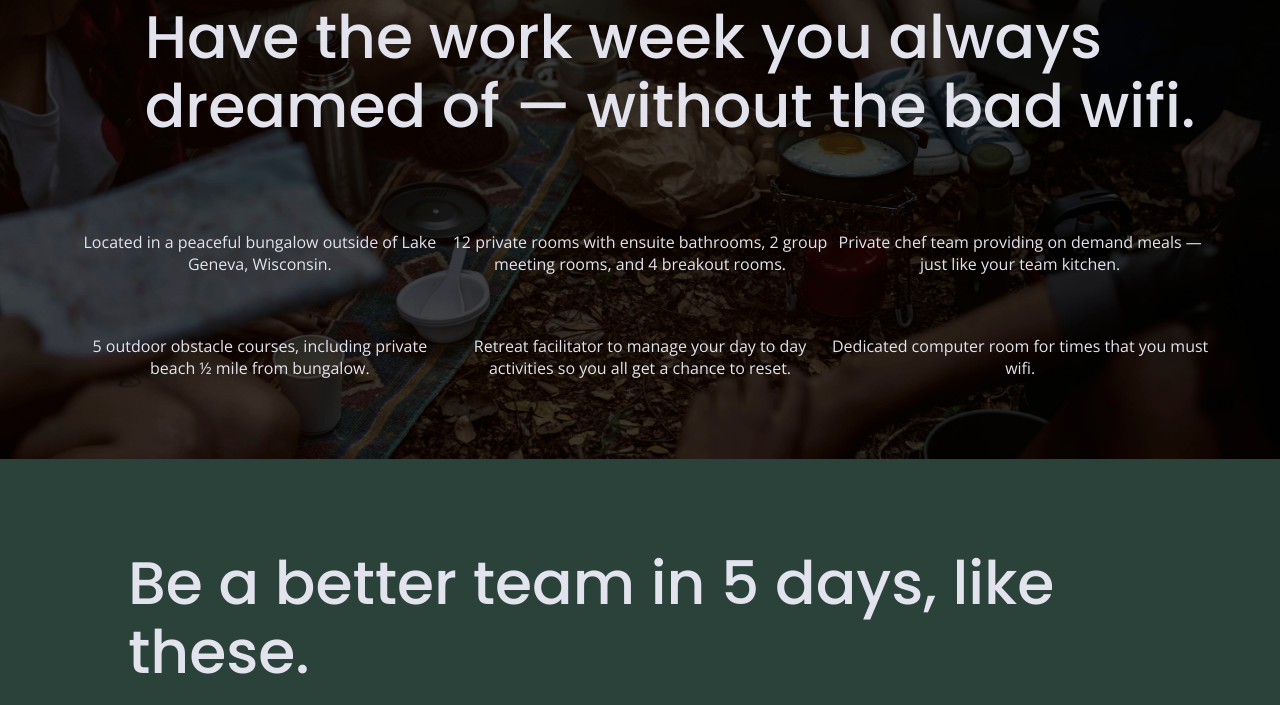
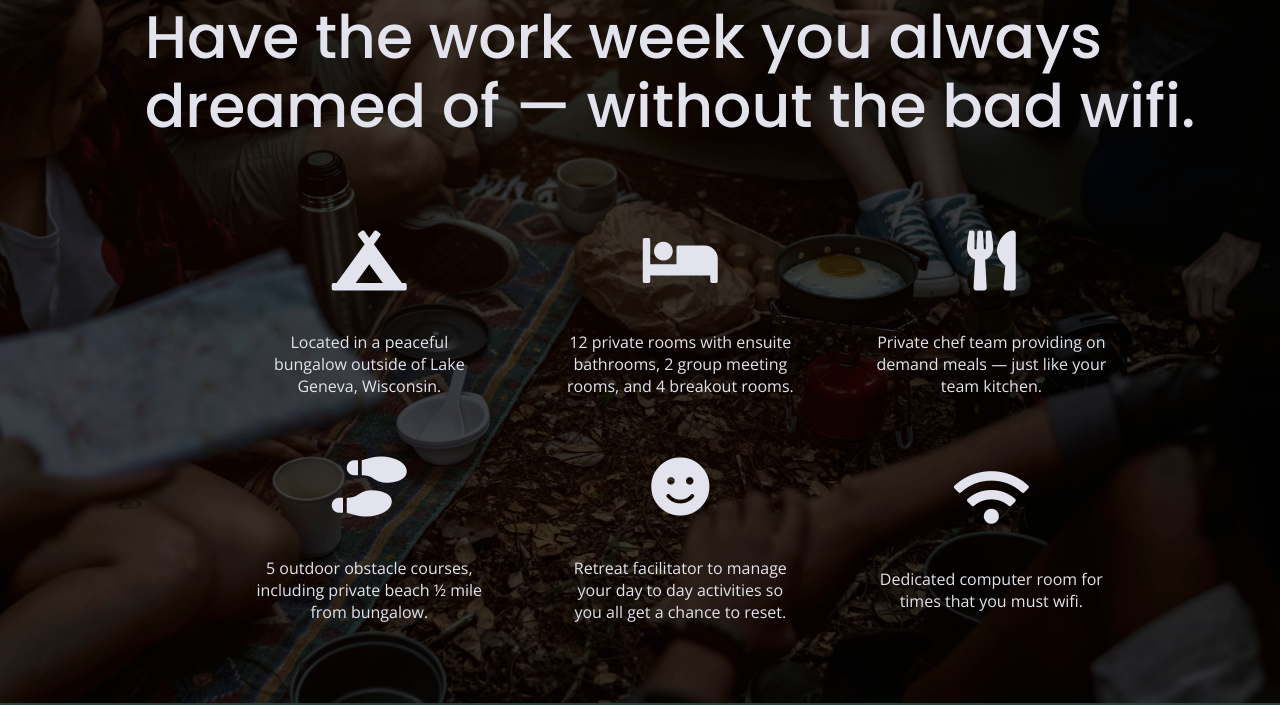
Before and after one commit to NicoleCarlucci/Unplugged-Website-Project, a website built with Parcel: page index.html in a window 1280 px wide. Shown: the part 1272-1977 px from the top of the page. Built offline with nearby package versions, Linux system fonts and the light colour scheme.

Commit message:
Added features' icons

```diff
--- a/css/main.css
+++ b/css/main.css
@@ -292,6 +292,31 @@ address {
       align-items: center;
       margin: 30px 0;
       text-align: center;
+      flex-flow: column;
+    }
+
+    .features-items article .fontawesome-icon{
+      width: 100%;
+      text-align: center;
+      display: flex;
+      justify-content: center;
+      align-items: center;
+      flex-flow: column;
+    }
+
+    .features i {
+      width: 100%;
+      font-size: 3.75em;
+      margin-bottom: 40px;
+    }
+
+    .features-items article .features-item-description{
+      width: 100%;
+      text-align: center;
+      display: flex;
+      justify-content: center;
+      align-items: center;
+      flex-flow: column;
     }
 
     /* Reviews */
@@ -634,11 +659,12 @@ address {
    }
 
    .features-items article{
-     width: 40%;
+     width: 35%;
      display: flex;
      justify-content: space-between;
      align-items: center;
-     flex-basis: 40%;
+     flex-basis: 35%;
+     padding-left: 7%;
    }
 
    /* Reviews */
@@ -852,11 +878,12 @@ address {
    }
 
    .features-items article{
-     width: 33%;
+     width: 20%;
      display: flex;
      justify-content: space-between;
      align-items: center;
-     flex-basis: 33%;
+     flex-basis: 20%;
+     padding-left: 7%;
    }
 
    /* Reviews */
--- a/index.html
+++ b/index.html
@@ -23,6 +23,9 @@
 
   <!-- Google Fonts -->
   <link href="https://fonts.googleapis.com/css?family=Open+Sans:400,700|Poppins:500,700" rel="stylesheet">
+
+  <!-- FontAwesome CDN version 5.5 -->
+  <link rel="stylesheet" href="https://use.fontawesome.com/releases/v5.5.0/css/all.css" integrity="sha384-B4dIYHKNBt8Bc12p+WXckhzcICo0wtJAoU8YZTY5qE0Id1GSseTk6S+L3BlXeVIU" crossorigin="anonymous">
 
 </head>
 
@@ -72,32 +75,32 @@
              <h1>Have the work week you always dreamed of &mdash; without the bad wifi.</h1>
              <div class="features-items">
                  <article>
-                      <p class="fireplace-icon"></p>
+                      <p class="fontawesome-icon"><i class="fas fa-campground"></i></p>
                       <p class="features-item-description">Located in a peaceful bungalow outside of Lake Geneva, Wisconsin.</p>
                  </article>
 
                  <article>
-                      <p class="bed-icon"></p>
+                      <p class="fontawesome-icon"><i class="fas fa-bed"></i></p>
                       <p class="features-item-description">12 private rooms with ensuite bathrooms, 2 group meeting rooms, and 4 breakout rooms.</p>
                  </article>
 
                  <article>
-                      <p class="fork-knife-icon"></p>
+                      <p class="fontawesome-icon"><i class="fas fa-utensils"></i></p>
                       <p class="features-item-description">Private chef team providing on demand meals &mdash; just like your team kitchen.</p>
                  </article>
 
                  <article>
-                       <p class="boots-icon"></p>
+                       <p class="fontawesome-icon"><i class="fas fa-shoe-prints"></i></p>
                        <p class="features-item-description">5 outdoor obstacle courses, including private beach &frac12; mile from bungalow.</p>
                  </article>
 
                  <article>
-                       <p class="smile-icon"></p>
+                       <p class="fontawesome-icon"><i class="fas fa-smile"></i></p>
                        <p class="features-item-description">Retreat facilitator to manage your day to day activities so you all get a chance to reset.</p>
                  </article>
 
                  <article>
-                       <p class="wifi-icon"></p>
+                       <p class="fontawesome-icon"><i class="fas fa-wifi"></i></p>
                        <p class="features-item-description">Dedicated computer room for times that you must wifi.</p>
                  </article>
             </div>
```
Also changed, not shown: about/index.html (+3 -0 lines), faq/index.html (+3 -0 lines).
